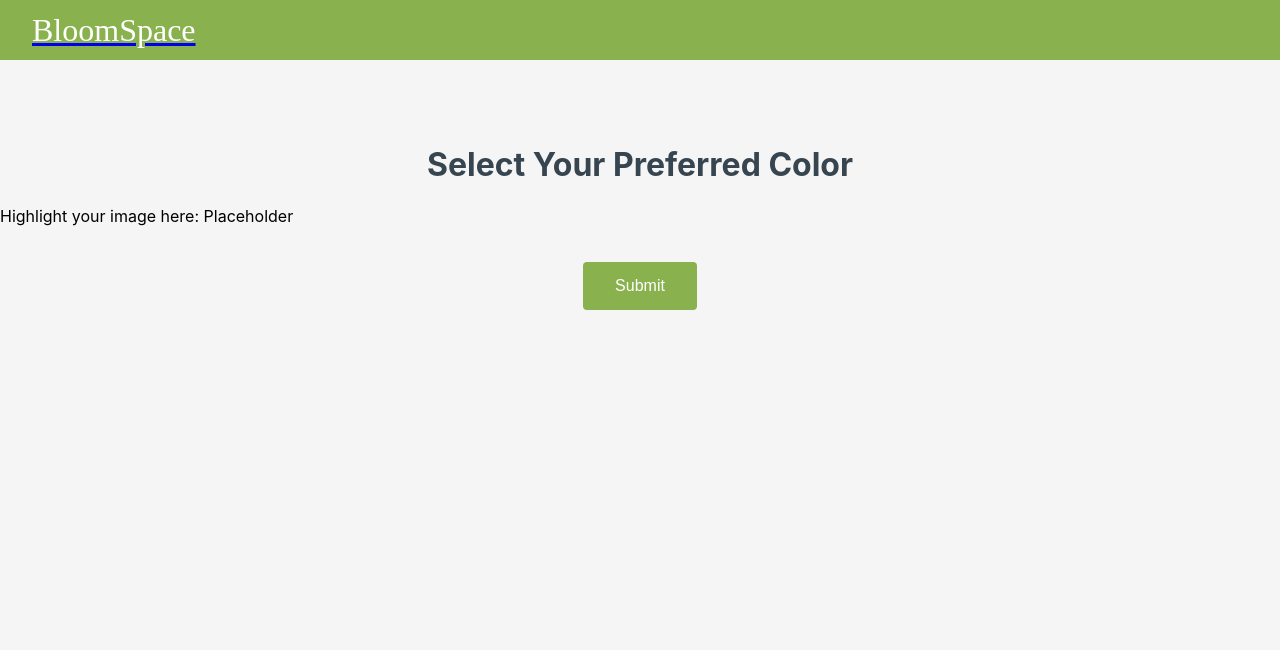
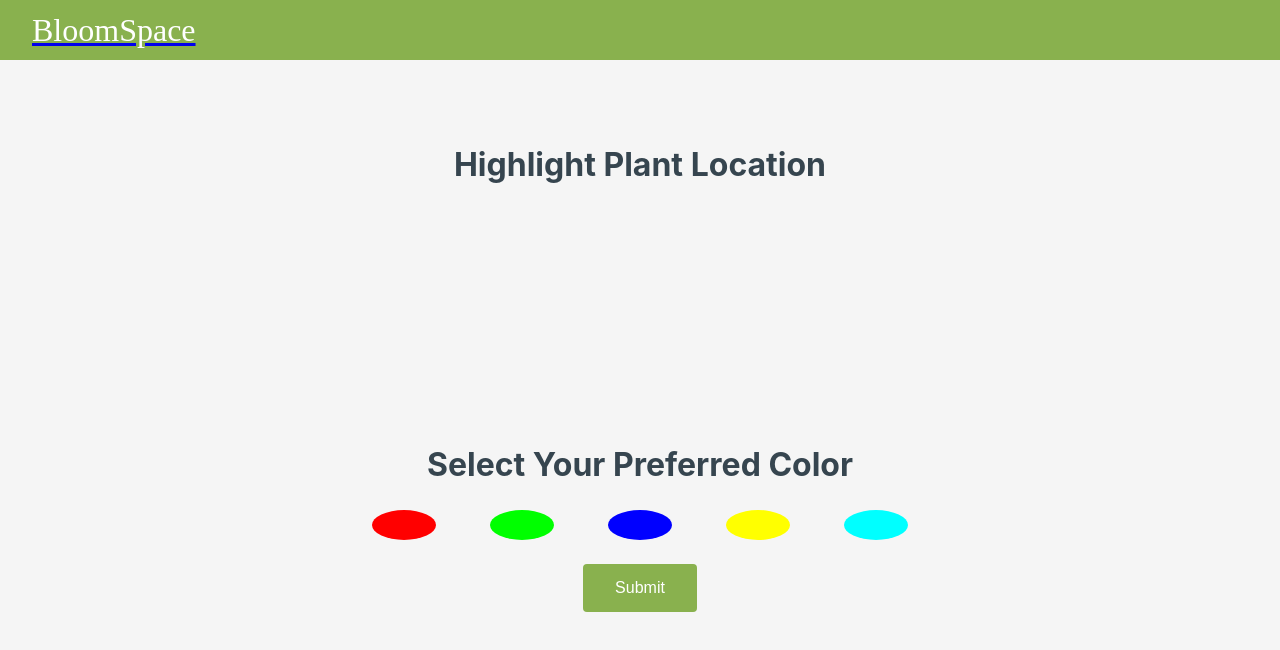
Before and after one commit to jackcdavey/BloomSpace, a Next.js app: page /highlight in a window 1280 px wide. Shown: the top 650 px of the page. Built offline with nearby package versions, Linux system fonts and the light colour scheme.

Commit message:
Highlight updates

```diff
--- a/src/imageHandler.jsx
+++ b/src/imageHandler.jsx
@@ -3,7 +3,6 @@ import { useDropzone } from 'react-dropzone';
 import axios from 'axios';
 import styles from './dropzone.module.css';
 
-const API_BASE_URL = 'https://48f7-2600-1700-5454-1640-6915-7909-b4ee-bfa4.ngrok-free.app';
 
 const ImageHandler = ({ onFileDrop, onSubmit }) => {
     const [selectedImage, setSelectedImage] = useState(null);
--- a/src/pages/_app.js
+++ b/src/pages/_app.js
@@ -1,4 +1,4 @@
-import '@/styles/globals.css'
+import '../styles/globals.css'
 
 export default function App({ Component, pageProps }) {
   return <Component {...pageProps} />
--- /dev/null
+++ b/src/pages/components/colorSelector.jsx
@@ -0,0 +1,24 @@
+function ColorSelector({ colors, selectedColor, setSelectedColor }) {
+    return (
+        <div
+            style={{
+                display: 'flex',
+                justifyContent: 'space-evenly',
+                width: '50vw',
+                flexDirection: 'row',
+            }}
+        >
+            {colors.map((color, index) => (
+                <button
+                    className={selectedColor === color ? 'color-button-selected' : 'color-button'}
+                    key={index}
+                    style={{ backgroundColor: `rgb(${color.join(',')})` }}
+                    onClick={() => setSelectedColor(color)}
+
+                />
+            ))}
+        </div>
+    );
+}
+
+export default ColorSelector;
--- /dev/null
+++ b/src/pages/components/drawableImage.jsx
@@ -0,0 +1,59 @@
+import { useRef, useEffect } from 'react';
+
+function DrawableImage({ image }) {
+    const canvasRef = useRef(null);
+
+    useEffect(() => {
+        const canvas = canvasRef.current;
+        const context = canvas.getContext('2d');
+        let isDrawing = false;
+
+        const startDrawing = (event) => {
+            isDrawing = true;
+            draw(event);
+        };
+
+        const stopDrawing = () => {
+            isDrawing = false;
+        };
+
+        const draw = (event) => {
+            if (!isDrawing) return;
+            context.strokeStyle = 'yellow'; // Set the color of the drawing
+            context.lineWidth = 5; // Set the width of the drawing
+            context.lineCap = 'round'; // Set the end of the line to be rounded
+            context.lineTo(event.clientX - canvas.offsetLeft, event.clientY - canvas.offsetTop);
+            context.stroke();
+            context.beginPath();
+            context.moveTo(event.clientX - canvas.offsetLeft, event.clientY - canvas.offsetTop);
+        };
+
+        if (image) {
+            const img = new Image();
+            img.src = URL.createObjectURL(image);
+            img.onload = () => {
+                canvas.width = img.width;
+                canvas.height = img.height;
+                context.drawImage(img, 0, 0);
+            };
+        }
+
+        // Add the event listeners to the canvas
+        canvas.addEventListener('mousedown', startDrawing);
+        canvas.addEventListener('mouseup', stopDrawing);
+        canvas.addEventListener('mouseout', stopDrawing);
+        canvas.addEventListener('mousemove', draw);
+
+        return () => {
+            // Remove the event listeners from the canvas
+            canvas.removeEventListener('mousedown', startDrawing);
+            canvas.removeEventListener('mouseup', stopDrawing);
+            canvas.removeEventListener('mouseout', stopDrawing);
+            canvas.removeEventListener('mousemove', draw);
+        };
+    }, [image]);
+
+    return <canvas ref={canvasRef} />;
+}
+
+export default DrawableImage;
--- /dev/null
+++ b/src/pages/context/FileContext.js
@@ -0,0 +1,5 @@
+import { createContext } from 'react';
+
+const FileContext = createContext();
+
+export default FileContext;
--- a/src/pages/highlight.jsx
+++ b/src/pages/highlight.jsx
@@ -1,11 +1,27 @@
 import Navbar from './components/navbar';
-import { useState } from 'react';
+import { useState, useContext, useEffect } from 'react';
 import { useRouter } from 'next/router';
-// import ColorSelector from '../components/ColorSelector';
+import DrawableImage from './components/DrawableImage';
+import ColorSelector from './components/ColorSelector';
+import FileContext from './context/FileContext';
 
 export default function Highlight() {
     const router = useRouter();
+    const file = router.query.file;
     const [selectedColor, setSelectedColor] = useState('');
+    const [colors, setColors] = useState([]);
+
+    useEffect(() => {
+        // Here you should make the request to your API to get the color palette
+        // I'll set a hardcoded palette for the example
+        setColors([
+            [255, 0, 0],
+            [0, 255, 0],
+            [0, 0, 255],
+            [255, 255, 0],
+            [0, 255, 255],
+        ]);
+    }, []);
 
     const handleSubmit = (e) => {
         e.preventDefault();
@@ -16,9 +32,16 @@ export default function Highlight() {
     return (
         <div>
             <Navbar />
+            <h1>Highlight Plant Location</h1>
+            <DrawableImage image={file} />
             <h1>Select Your Preferred Color</h1>
-            <p>Highlight your image here: Placeholder</p>
-            {/* <ColorSelector selectedColor={selectedColor} setSelectedColor={setSelectedColor} /> */}
+            <div style={{ width: '100%', display: 'flex', justifyContent: 'center' }}>
+                <ColorSelector
+                    colors={colors}
+                    selectedColor={selectedColor}
+                    setSelectedColor={setSelectedColor}
+                />
+            </div>
             <form onSubmit={handleSubmit}>
                 <button type="submit">Submit</button>
             </form>
--- a/src/styles/globals.css
+++ b/src/styles/globals.css
@@ -51,3 +51,11 @@ input[type="text"] {
   background-color: #e8e8e8;
   font-size: 16px;
 }
+
+.color-button {
+  border-radius: 50%;
+}
+
+.color-button-selected {
+  border: 2px solid #89b14e;
+}
```
Also changed, not shown: src/pages/index.js (+15 -3 lines).
